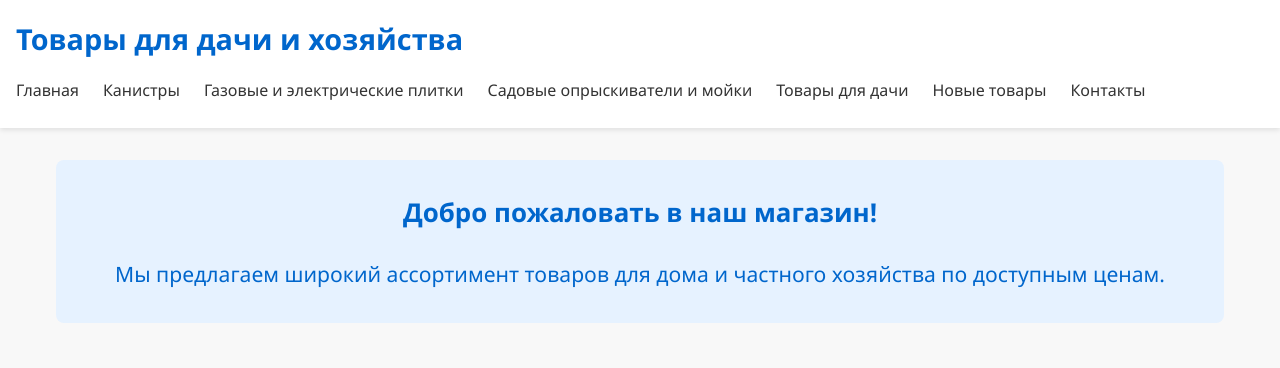
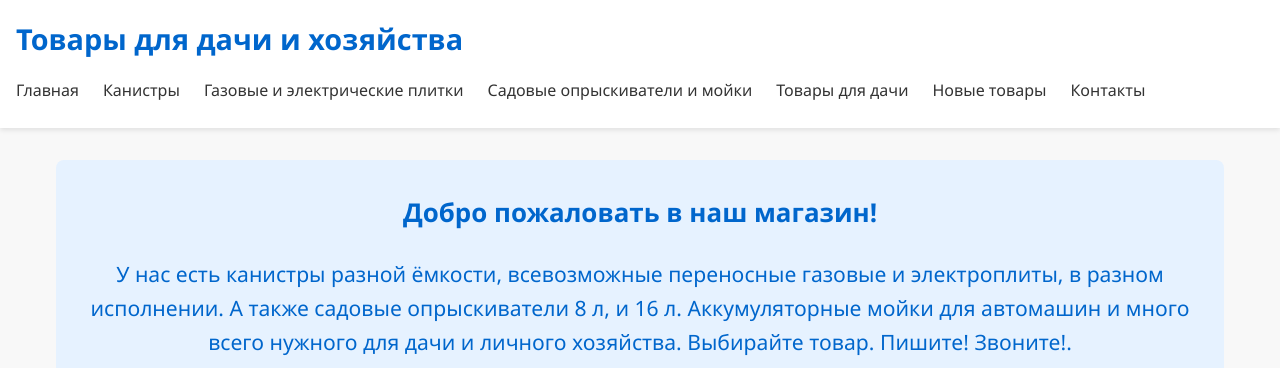
Before and after one commit to Goenec/dacha-avtoru, a plain HTML site: page index.html in a window 1280 px wide. Shown: the top 368 px of the page. Drawn offline with Linux system fonts and the light colour scheme.

Commit message:
Update index.html

```diff
--- a/index.html
+++ b/index.html
@@ -27,7 +27,7 @@
     <main>
         <section class="welcome">
             <h2 class="welcome-title">Добро пожаловать в наш магазин!</h2>
-            <p class="welcome-text">Мы предлагаем широкий ассортимент товаров для дома и частного хозяйства по доступным ценам.</p>
+            <p class="welcome-text">У нас есть канистры разной ёмкости, всевозможные переносные газовые и электроплиты, в разном исполнении. А также садовые опрыскиватели 8 л, и 16 л. Аккумуляторные мойки для автомашин и много всего нужного для дачи и личного хозяйства. Выбирайте товар. Пишите! Звоните!.</p>
         </section>
 
         <section class="featured-products">
```
